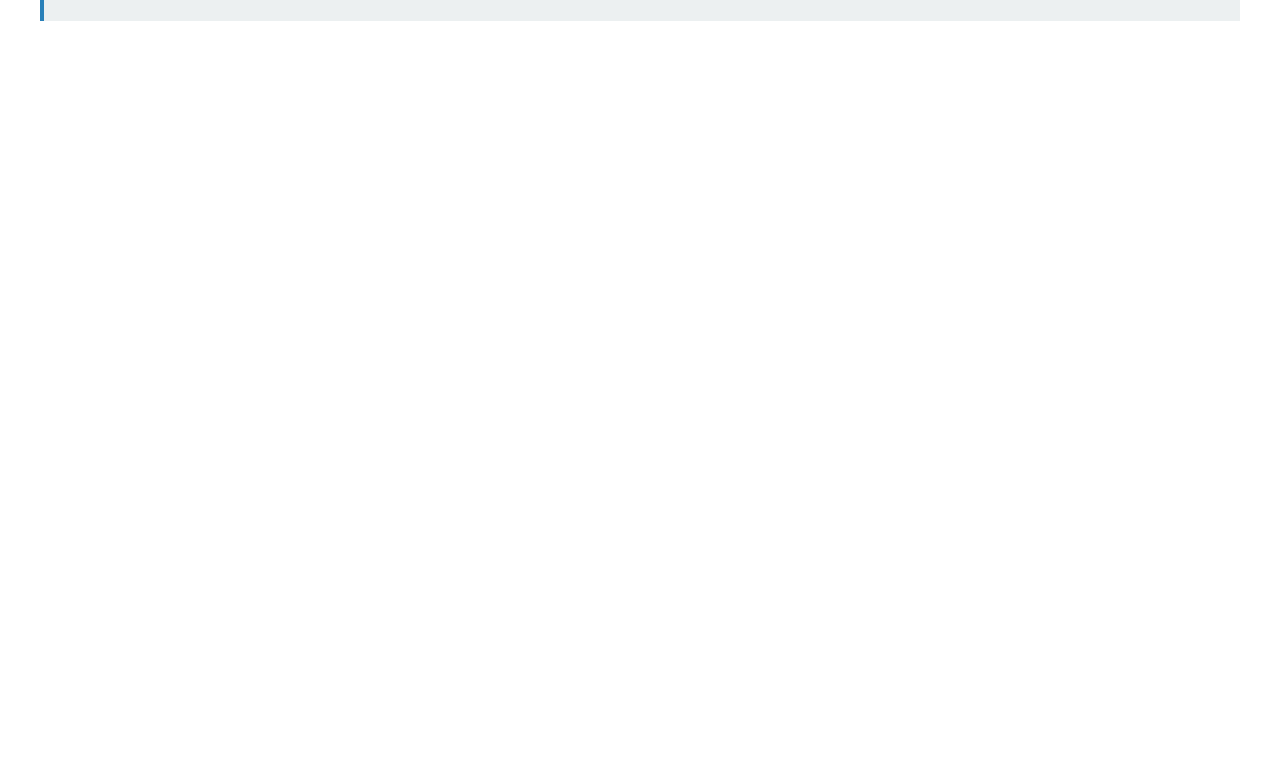
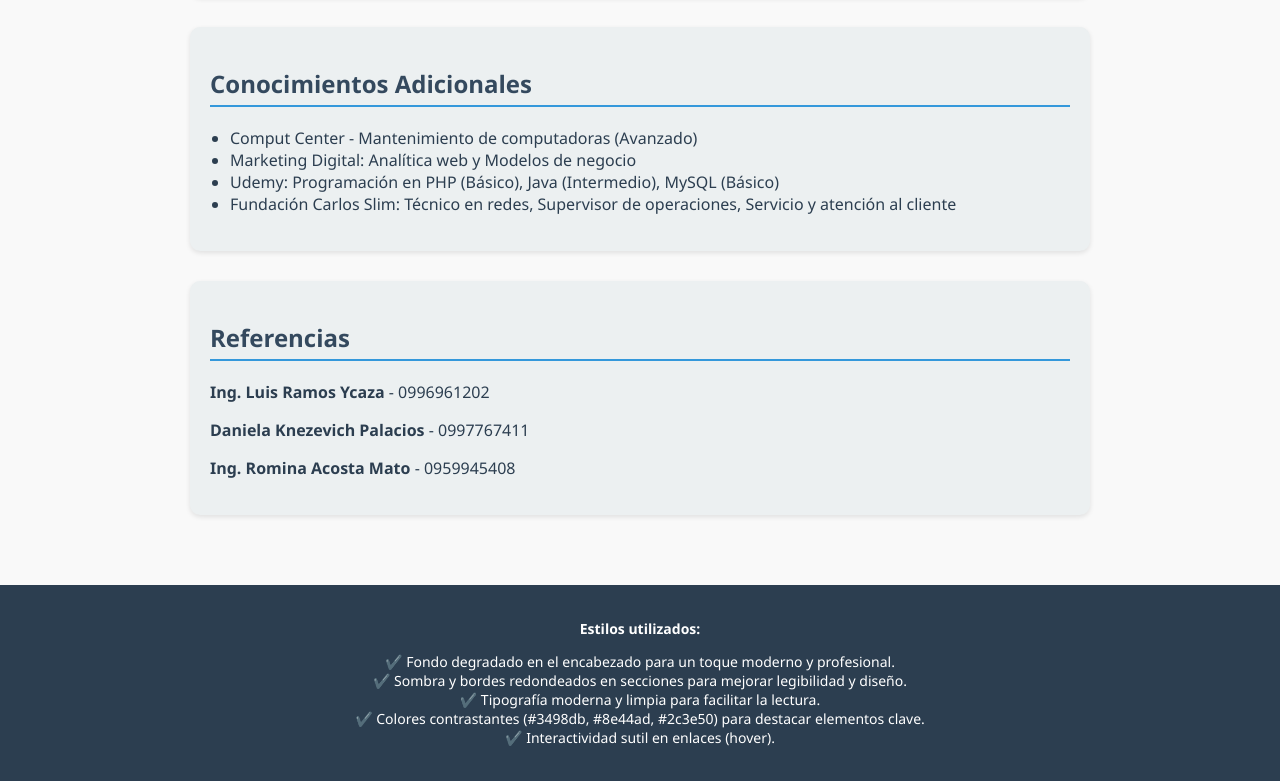
Before and after one commit to Monro95/CV-1DEBER, a plain HTML site: page index.html in a window 1280 px wide. Shown: the part 1325-2106 px from the top of the page. Before the commit the page ends 1386 px from the top, so only its background shows below. Drawn offline with Linux system fonts and the light colour scheme.

Commit message:
Update index.html

```diff
--- a/index.html
+++ b/index.html
@@ -5,20 +5,71 @@
     <meta name="viewport" content="width=device-width, initial-scale=1.0">
     <title>Currículum de Juliana Montaño</title>
     <style>
-        body { font-family: Arial, sans-serif; margin: 40px; }
-        h1, h2 { color: #2C3E50; }
-        .section { margin-bottom: 20px; }
-        .contacto, .educacion, .experiencia, .conocimientos, .referencias { padding: 10px; border-left: 4px solid #2980B9; background: #ECF0F1; }
+        body {
+            font-family: 'Segoe UI', Tahoma, Geneva, Verdana, sans-serif;
+            margin: 0;
+            padding: 0;
+            background: #f9f9f9;
+            color: #2c3e50;
+        }
+        header {
+            background: linear-gradient(to right, #3498db, #8e44ad);
+            color: white;
+            padding: 30px;
+            text-align: center;
+        }
+        .container {
+            padding: 40px;
+            max-width: 900px;
+            margin: auto;
+        }
+        h1 {
+            margin: 0;
+            font-size: 36px;
+        }
+        h2 {
+            color: #34495e;
+            border-bottom: 2px solid #3498db;
+            padding-bottom: 5px;
+        }
+        .section {
+            margin-bottom: 30px;
+            padding: 20px;
+            border-radius: 10px;
+            background: #ecf0f1;
+            box-shadow: 0 2px 5px rgba(0,0,0,0.1);
+        }
+        ul {
+            padding-left: 20px;
+        }
+        a {
+            color: #2980b9;
+            text-decoration: none;
+        }
+        a:hover {
+            text-decoration: underline;
+        }
+        footer {
+            background: #2c3e50;
+            color: white;
+            padding: 20px;
+            text-align: center;
+            font-size: 14px;
+        }
     </style>
 </head>
 <body>
+    <header>
         <h1>Juliana Montaño</h1>
+        <p>Currículum Vitae</p>
+    </header>
 
+    <div class="container">
         <div class="section contacto">
             <h2>Contacto</h2>
             <p>Email: julianamontanor@gmail.com</p>
             <p>Teléfono: 0993263013 - 3884193</p>
-        <p>LinkedIn: <a href="https://www.linkedin.com/in/juliana-montaño-rodriguez07b533230">Perfil</a></p>
+            <p>LinkedIn: <a href="https://www.linkedin.com/in/juliana-montaño-rodriguez07b533230" target="_blank">Perfil</a></p>
             <p>Ubicación: Ecuador - Guayaquil</p>
         </div>
 
@@ -65,5 +116,17 @@
             <p><strong>Daniela Knezevich Palacios</strong> - 0997767411</p>
             <p><strong>Ing. Romina Acosta Mato</strong> - 0959945408</p>
         </div>
+    </div>
+
+    <footer>
+        <p><strong>Estilos utilizados:</strong></p>
+        <ul style="list-style: none; padding: 0;">
+            <li>✔️ Fondo degradado en el encabezado para un toque moderno y profesional.</li>
+            <li>✔️ Sombra y bordes redondeados en secciones para mejorar legibilidad y diseño.</li>
+            <li>✔️ Tipografía moderna y limpia para facilitar la lectura.</li>
+            <li>✔️ Colores contrastantes (#3498db, #8e44ad, #2c3e50) para destacar elementos clave.</li>
+            <li>✔️ Interactividad sutil en enlaces (hover).</li>
+        </ul>
+    </footer>
 </body>
 </html>
```
Lines whose indentation alone changed are shown as unchanged.
